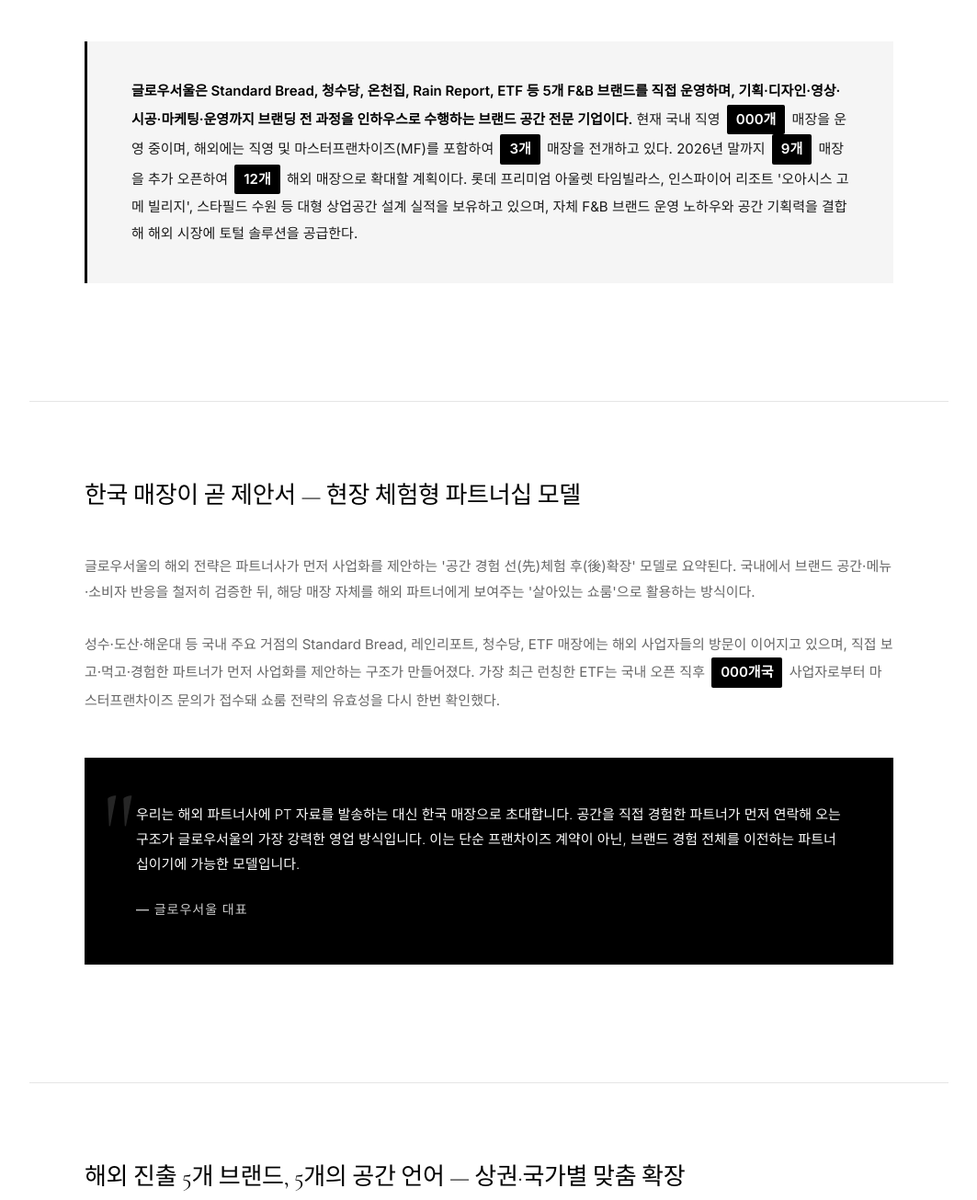
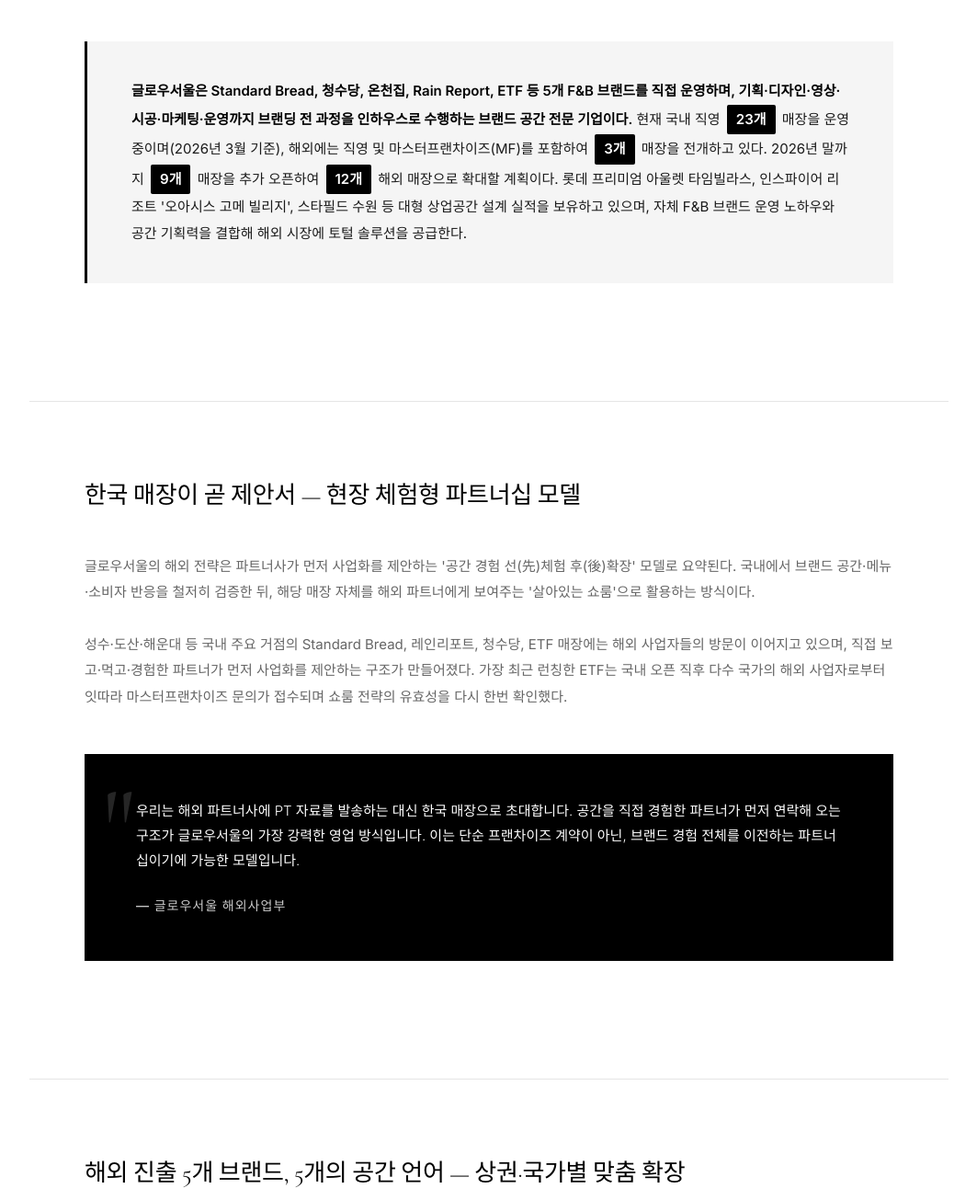
Before and after one commit to bylinehere-tech/glowseoul-press-release-2026, a plain HTML site: page index.html in a window 1280 px wide. Shown: the part 599-1904 px from the top of the page at 92% size, without its empty margins (108-1171 px from the left). Drawn offline with nearby package versions, Linux system fonts and the light colour scheme.

Commit message:
Update index.html

```diff
--- a/index.html
+++ b/index.html
@@ -465,7 +465,7 @@
 
                 <div class="company-context">
                     <p>
-                        <strong>글로우서울은 Standard Bread, 청수당, 온천집, Rain Report, ETF 등 5개 F&B 브랜드를 직접 운영하며, 기획·디자인·영상·시공·마케팅·운영까지 브랜딩 전 과정을 인하우스로 수행하는 브랜드 공간 전문 기업이다.</strong> 현재 국내 직영 <span class="data-highlight">000개</span> 매장을 운영 중이며, 해외에는 직영 및 마스터프랜차이즈(MF)를 포함하여 <span class="data-highlight">3개</span> 매장을 전개하고 있다. 2026년 말까지 <span class="data-highlight">9개</span> 매장을 추가 오픈하여 <span class="data-highlight">12개</span> 해외 매장으로 확대할 계획이다. 롯데 프리미엄 아울렛 타임빌라스, 인스파이어 리조트 '오아시스 고메 빌리지', 스타필드 수원 등 대형 상업공간 설계 실적을 보유하고 있으며, 자체 F&B 브랜드 운영 노하우와 공간 기획력을 결합해 해외 시장에 토털 솔루션을 공급한다.
+                        <strong>글로우서울은 Standard Bread, 청수당, 온천집, Rain Report, ETF 등 5개 F&B 브랜드를 직접 운영하며, 기획·디자인·영상·시공·마케팅·운영까지 브랜딩 전 과정을 인하우스로 수행하는 브랜드 공간 전문 기업이다.</strong> 현재 국내 직영 <span class="data-highlight">23개</span> 매장을 운영 중이며(2026년 3월 기준), 해외에는 직영 및 마스터프랜차이즈(MF)를 포함하여 <span class="data-highlight">3개</span> 매장을 전개하고 있다. 2026년 말까지 <span class="data-highlight">9개</span> 매장을 추가 오픈하여 <span class="data-highlight">12개</span> 해외 매장으로 확대할 계획이다. 롯데 프리미엄 아울렛 타임빌라스, 인스파이어 리조트 '오아시스 고메 빌리지', 스타필드 수원 등 대형 상업공간 설계 실적을 보유하고 있으며, 자체 F&B 브랜드 운영 노하우와 공간 기획력을 결합해 해외 시장에 토털 솔루션을 공급한다.
                     </p>
                 </div>
             </section>
@@ -476,12 +476,12 @@
                 <div class="section-content">
                     <p>글로우서울의 해외 전략은 파트너사가 먼저 사업화를 제안하는 '공간 경험 선(先)체험 후(後)확장' 모델로 요약된다. 국내에서 브랜드 공간·메뉴·소비자 반응을 철저히 검증한 뒤, 해당 매장 자체를 해외 파트너에게 보여주는 '살아있는 쇼룸'으로 활용하는 방식이다.</p>
 
-                    <p>성수·도산·해운대 등 국내 주요 거점의 Standard Bread, 레인리포트, 청수당, ETF 매장에는 해외 사업자들의 방문이 이어지고 있으며, 직접 보고·먹고·경험한 파트너가 먼저 사업화를 제안하는 구조가 만들어졌다. 가장 최근 런칭한 ETF는 국내 오픈 직후 <span class="data-highlight">000개국</span> 사업자로부터 마스터프랜차이즈 문의가 접수돼 쇼룸 전략의 유효성을 다시 한번 확인했다.</p>
+                    <p>성수·도산·해운대 등 국내 주요 거점의 Standard Bread, 레인리포트, 청수당, ETF 매장에는 해외 사업자들의 방문이 이어지고 있으며, 직접 보고·먹고·경험한 파트너가 먼저 사업화를 제안하는 구조가 만들어졌다. 가장 최근 런칭한 ETF는 국내 오픈 직후 다수 국가의 해외 사업자로부터 잇따라 마스터프랜차이즈 문의가 접수되며 쇼룸 전략의 유효성을 다시 한번 확인했다.</p>
                 </div>
 
                 <div class="quote-box">
                     <p>우리는 해외 파트너사에 PT 자료를 발송하는 대신 한국 매장으로 초대합니다. 공간을 직접 경험한 파트너가 먼저 연락해 오는 구조가 글로우서울의 가장 강력한 영업 방식입니다. 이는 단순 프랜차이즈 계약이 아닌, 브랜드 경험 전체를 이전하는 파트너십이기에 가능한 모델입니다.</p>
-                    <div class="quote-author">— 글로우서울 대표</div>
+                    <div class="quote-author">— 글로우서울 해외사업부</div>
                 </div>
             </section>
 
@@ -604,7 +604,7 @@
                     <div class="info-value">Standard Bread · 청수당 · 온천집 · Rain Report · ETF</div>
 
                     <div class="info-label">운영 매장 현황</div>
-                    <div class="info-value">국내 직영 <span class="data-highlight">000개</span> / 해외 <span class="data-highlight">3개</span> (직영·MF 포함, 2026년 목표: 해외 <span class="data-highlight">12개</span>)</div>
+                    <div class="info-value">국내 직영 <span class="data-highlight">23개</span> (2026년 3월 기준) / 해외 <span class="data-highlight">3개</span> (직영·MF 포함, 2026년 목표: 해외 <span class="data-highlight">12개</span>)</div>
 
                     <div class="info-label">해외 전개</div>
                     <div class="info-value">7개국 (싱가포르·미국·카타르·대만·필리핀·사우디아라비아·태국) — 2026년 기준</div>
```
